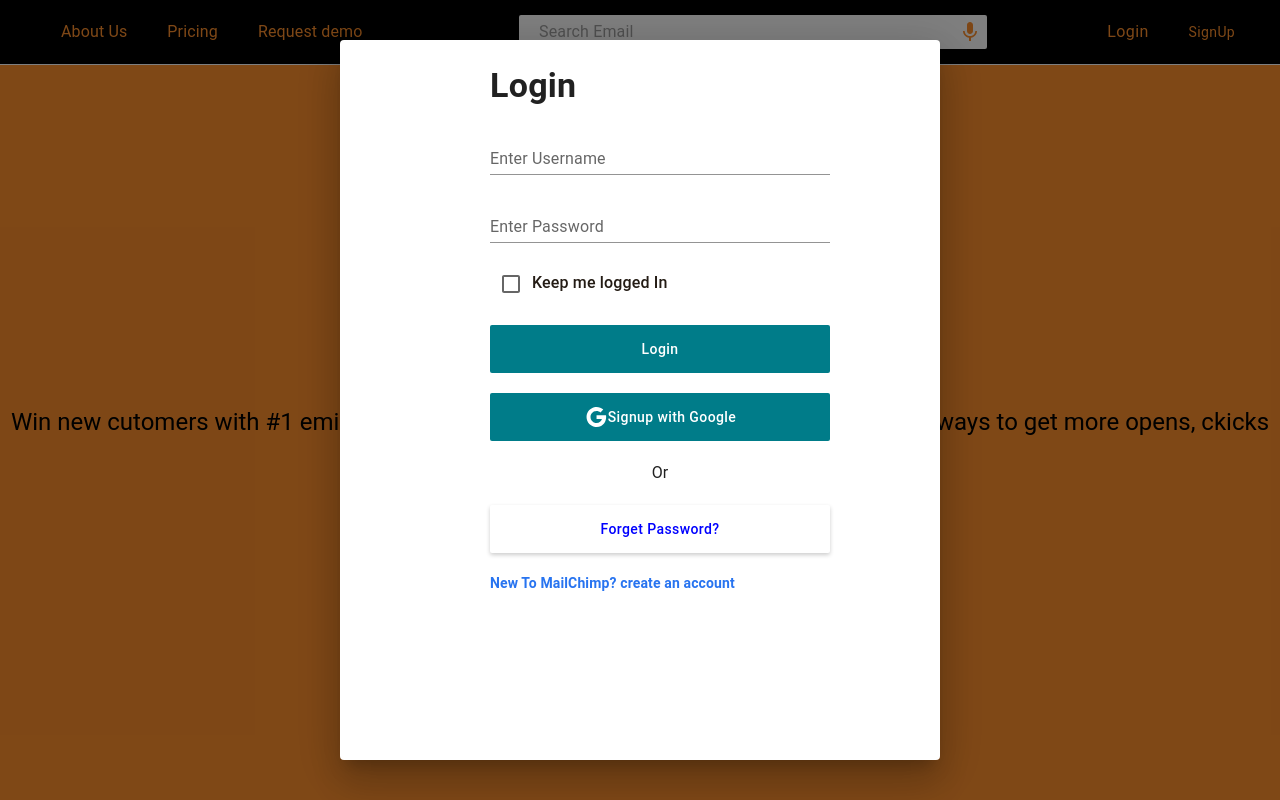
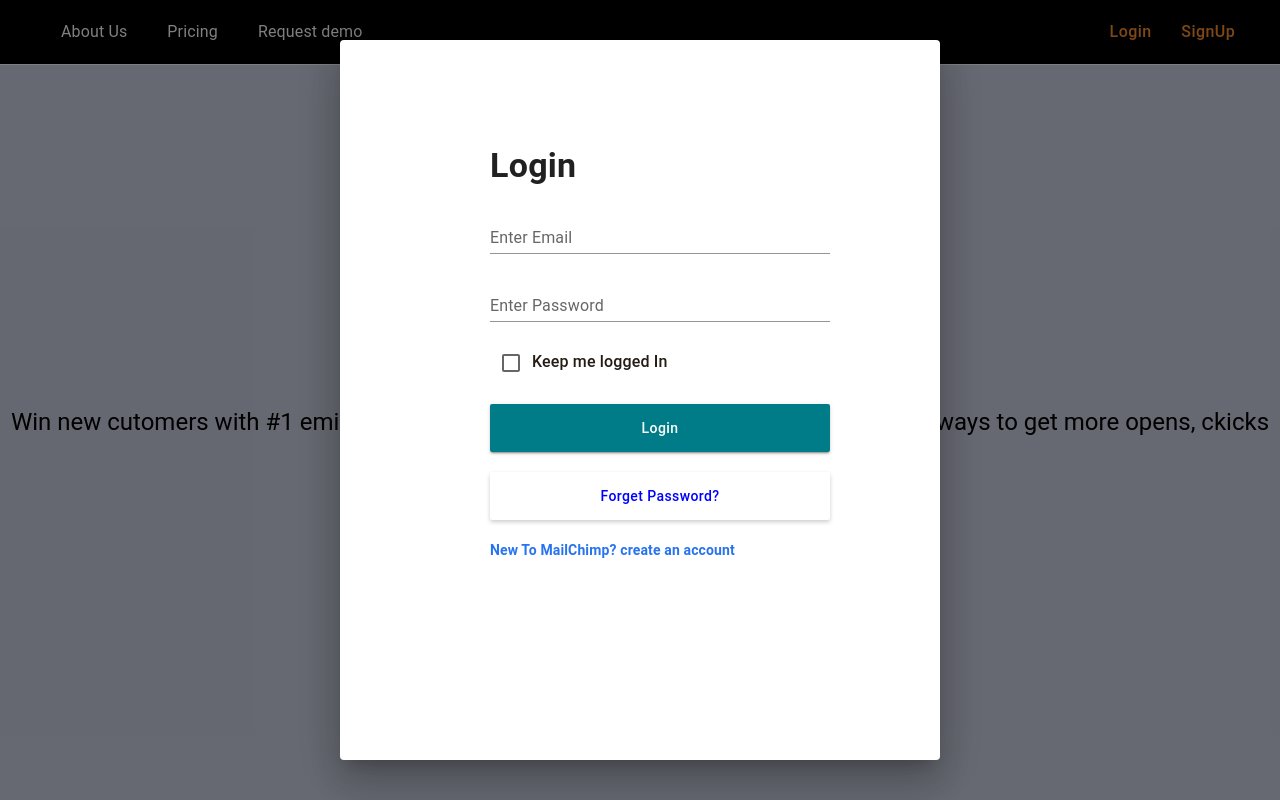
Before and after one commit to shantibhushan416/email-marketing, a React (Create React App) app: page / in a window 1280 px wide. Both pictures are taken after a click on the button "Login". Built offline with nearby package versions, Linux system fonts and the light colour scheme.

Commit message:
new commit

```diff
--- a/package.json
+++ b/package.json
@@ -16,6 +16,8 @@
     "react-quilljs": "^1.3.3",
     "react-router-dom": "^6.13.0",
     "react-scripts": "5.0.1",
+    "react-social-login-buttons": "^3.9.1",
+    "reactjs-social-login": "^2.6.2",
     "web-vitals": "^2.1.4"
   },
   "scripts": {
--- a/src/App.js
+++ b/src/App.js
@@ -13,7 +13,7 @@
 
 function App() {
   return (
-    <div className="App" style={{background: "#fe902d", height: "100vh" ,width:"100%"}}>
+    <div className="App" style={{background: "rgb(205, 209, 228)", height: "100vh" ,width:"100%"}}>
       <BrowserRouter>
           <Header />
           <Box >
--- a/src/component/header/CustomButtons.jsx
+++ b/src/component/header/CustomButtons.jsx
@@ -9,10 +9,6 @@
 const Wrapper = styled(Box)`
     display: flex;
     margin: 0 3% 0 auto;
-    & >  button {
-        margin-right: 10px;
-        font-size: 16px
-    }
 `;
 
 const LoginButton = styled(Button)`
@@ -22,8 +18,7 @@
     padding: 5px 10x;
     border-radius: 2px;
     box-shadow: none;
-    font-weight: 400;
-    height: 32px
+    font-size: 16px
 `;
 
 const CustomButtons = () =>{
--- a/src/component/header/Header.jsx
+++ b/src/component/header/Header.jsx
@@ -17,8 +17,10 @@
 
 const NavList = styled(Typography)`
     margin-right: 40px;
-    color: #fe902d;
-    font-weight: 400
+    color: #ffffff;
+    text-transform: none;
+    font-size: 16px;
+
 `;
 
 
@@ -33,7 +35,7 @@
                         <NavList>Pricing</NavList>
                         <NavList>Request demo</NavList>
                     </Component>
-                    <Search/>
+                    {/* <Search/> */}
                     <Box>
                         <CustomButtons/>
                     </Box>
--- a/src/component/login/LoginDialog.jsx
+++ b/src/component/login/LoginDialog.jsx
@@ -1,9 +1,11 @@
 import {useState} from "react";
 
+import { LoginSocialGoogle } from "reactjs-social-login";
 import { authenticateSignup,authenticateLogIn } from "../../service/Api";
 
 import { Box, Button, Dialog, TextField, Typography,Checkbox,styled } from "@mui/material";
 import {Google}from '@mui/icons-material';
+import { GoogleLoginButton } from "react-social-login-buttons";
 
 
 
@@ -16,6 +18,7 @@
     display: flex;
     height: 80%;
     flex-direction: column;
+    justify-content: center;
     padding: 25px 150px;
     flex: 1;
     & > div,& > button,& > p {
@@ -44,7 +47,6 @@
     font-size: 1rem;
     font-weight: 500;
     color: #241c15;
-    text-align: center;
     margin-top: 8px;
     `;
 
@@ -66,15 +68,15 @@
 }
 
 const signUpInitialValues = {
-    firstName: '',
-    lastName: '',
+    name: '',
+    email: '',
     password: '',
-    businessName: "",
-    phone: ""
+    role: "",
+    mobile: ""
 }
 
 const loginIntialValues={
-    userName:"",
+    uname:"",
     password:""
 }
 
@@ -100,25 +102,23 @@
         console.log(signUp)
     }
 
-    const signUpUser = async () => {
-        let response = await authenticateSignup(signUp);
-        if(!response) return;
-        handleClose();
+    const signUpUser = async ()  => {
+    let response =  await authenticateSignup(signUp);
+       if(!response) return;
+       handleClose();
     }
 
     const onValueChange = (e) => {
         setLogin({...login, [e.target.name]: e.target.value})
+        console.log(login)
      }
 
     const loginUser = async () => {
         let response =  await authenticateLogIn(login);
+        console.log(response)
         if(response.status === 200){
             handleClose();
         }
-        else{
-            setError(true)
-        }
-
 
      }
 
@@ -129,32 +129,43 @@
             { account.view === "login" ?
                 <Wrapper>
                 <Typography variant="h4" style={{fontWeight:"bold"}}>Login</Typography>
-                    <TextField variant="standard" label="Enter Username" name="firstName" onChange={(e) => onValueChange(e)}/>
-                    <TextField variant="standard" label="Enter Password" name="firstName" onChange={(e) => onValueChange(e)}/>
-                    <Box style={{display:"flex", flexDirection: "row" ,marginLeft: "0" }}>
-                        <Checkbox />
+                    <TextField variant="standard" label="Enter Email" name="uname" onChange={(e) => onValueChange(e)}/>
+                    <TextField variant="standard" label="Enter Password" name="password" onChange={(e) => onValueChange(e)}/>
+                    <Box style={{display:"flex"}}>
+                        <Checkbox style={{marginLeft: 0}}/>
                         <Text>Keep me logged In</Text>
                     </Box>
-                    <LoginButton onClick={() => loginUser()}>Login</LoginButton>
-                    <LoginButton style={{marginTop: "20px"}}>
-                        <Google/> Signup with Google
-                    </LoginButton>
-                    <Typography style={{textAlign: "center"}}>Or</Typography>
+                    <LoginButton variant="contained" onClick={() => loginUser()}>Login</LoginButton>
                     <RequestOTPButton>Forget Password?</RequestOTPButton>
                     <CreateAccount onClick={signupAccount}>New To MailChimp? create an account</CreateAccount>
                 </Wrapper>
                 :
                 <Wrapper>
-                   <Typography variant="h4" style={{fontWeight:"bold"}} onClick={() => signUpUser()}>SignUp</Typography>
-                    <TextField variant="outlined"  label="First Name" name="firstName" onChange={(e) => handleChange(e)} />
-                    <TextField variant="outlined" label="LastName" name="lastName" onChange={(e) => handleChange(e)} />
+                   <Typography variant="h4" style={{fontWeight:"bold"}} >SignUp</Typography>
+                    <TextField variant="outlined"  label="First Name" name="name" onChange={(e) => handleChange(e)} />
+                    <TextField variant="outlined" label="Email" name="email" onChange={(e) => handleChange(e)} />
                     <TextField variant="outlined" label="password" name="password" onChange={(e) => handleChange(e)} />
-                    <TextField variant="outlined" label="Business name" name="businessName" onChange={(e) => handleChange(e)} />
-                    <TextField variant="outlined" label="Phone number" name="phone" onChange={(e) => handleChange(e)} />
+                    <TextField variant="outlined" label="Role" name="role" onChange={(e) => handleChange(e)} />
+                    <TextField variant="outlined" label="Phone number" name="mobile" onChange={(e) => handleChange(e)} />
 
-                    <LoginButton style={{marginTop: "50px"}}>
+                    <LoginButton onClick={() => signUpUser()} variant="contained" style={{marginTop: "50px"}}>
                         SignUp
                     </LoginButton>
+
+                    <LoginSocialGoogle
+                        client_id={"492285431100-gcgl80jf5ota62cfp6i40508tme11502.apps.googleusercontent.com"}
+                        scope="openid profile email"
+                        discoveryDocs="claims_supported"
+                        access_type="offline"
+                        onResolve={({ provider, data }) => {
+                          console.log(provider, data);
+                        }}
+                        onReject={(err) => {
+                          console.log(err);
+                        }}
+                    >
+                        <GoogleLoginButton/>
+                    </LoginSocialGoogle>
 
 
                 </Wrapper>
--- a/src/service/Api.js
+++ b/src/service/Api.js
@@ -1,19 +1,28 @@
 import axios from "axios";
 
+const url = "http://13.233.36.42:8080"
 
 
 export const authenticateSignup = async (data) => {
-    console.log(data);
+  console.log(data)
+  const {name, email, password, role, mobile} = data;
+  console.log(name)
+  const body = {name, email, password, role, mobile}
+
     try {
-      return await axios.post(`/auth/signup`, data);
+      return await axios.post(`${url}/auth/signup`, body);
     } catch (error) {
       console.log("Error while calling signup api");
     }
   };
 
   export const authenticateLogIn = async (data) => {
+
+    const {uname,password}  = data;
+    const body = {uname,password}
     try {
-      return await axios.post(`/auth/signin`, data);
+      return  await axios.post(`${url}/auth/signin`, data);
+
     } catch (error) {
       console.log("Error while calling login api", error);
       return error.response;
```
Also changed, not shown: 1 other file (tests, documents, lock files or other folders).
